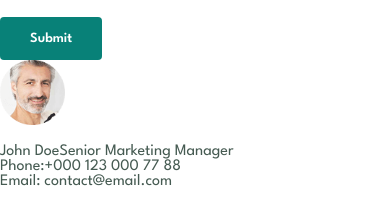
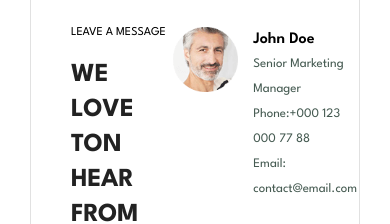
Before and after one commit to Ayush202Patel/Cara, a plain HTML site: page contact.html in a window 390 px wide. Shown: the part 1361-1585 px from the top of the page. Drawn offline with Linux system fonts and the light colour scheme; a web font is replaced by a local one.

Commit message:
Started to make contact page responsive

```diff
--- a/style.css
+++ b/style.css
@@ -660,6 +660,13 @@ footer .copyright{
     width: 100%;
     height: 100%;
 }
+#form-details{
+    display: flex;
+    justify-content: space-between;
+    margin: 30px;
+    padding: 80px;
+    border: 1px solid #e1e1e1;
+}
 #form-details form{
     width: 65%;
     display: flex;
@@ -680,12 +687,25 @@ footer .copyright{
 }
 #form-details .people div{
     padding-bottom: 25px;
+    display: flex;
+    align-items: flex-start;
 }
 #form-details .people div img{
     width: 65px;
     height: 65px;
     object-fit: contain;
     margin-right: 15px;
+}
+#form-details .people div p{
+    margin: 0;
+    font-size: 13px;
+    line-height: 25px;
+}
+#form-details .people div p span{
+    display: block;
+    font-size: 16px;
+    font-weight: 600;
+    color: #000;
 }
 @media (max-width:799px) {
     .section-p1 {
@@ -764,6 +784,12 @@ footer .copyright{
     }
     #newsletter .form {
         width: 70%;
+    }
+    #form-details {
+        padding: 40px;
+    }
+    #form-details form {
+        width: 50%;
     }
 }
 @media(max-width:477px){
@@ -866,4 +892,7 @@ footer .copyright{
     #about-app .video {
         width: 100%;
     }
+    #contact-details {
+        flex-direction: column;
+    }
 }
```
